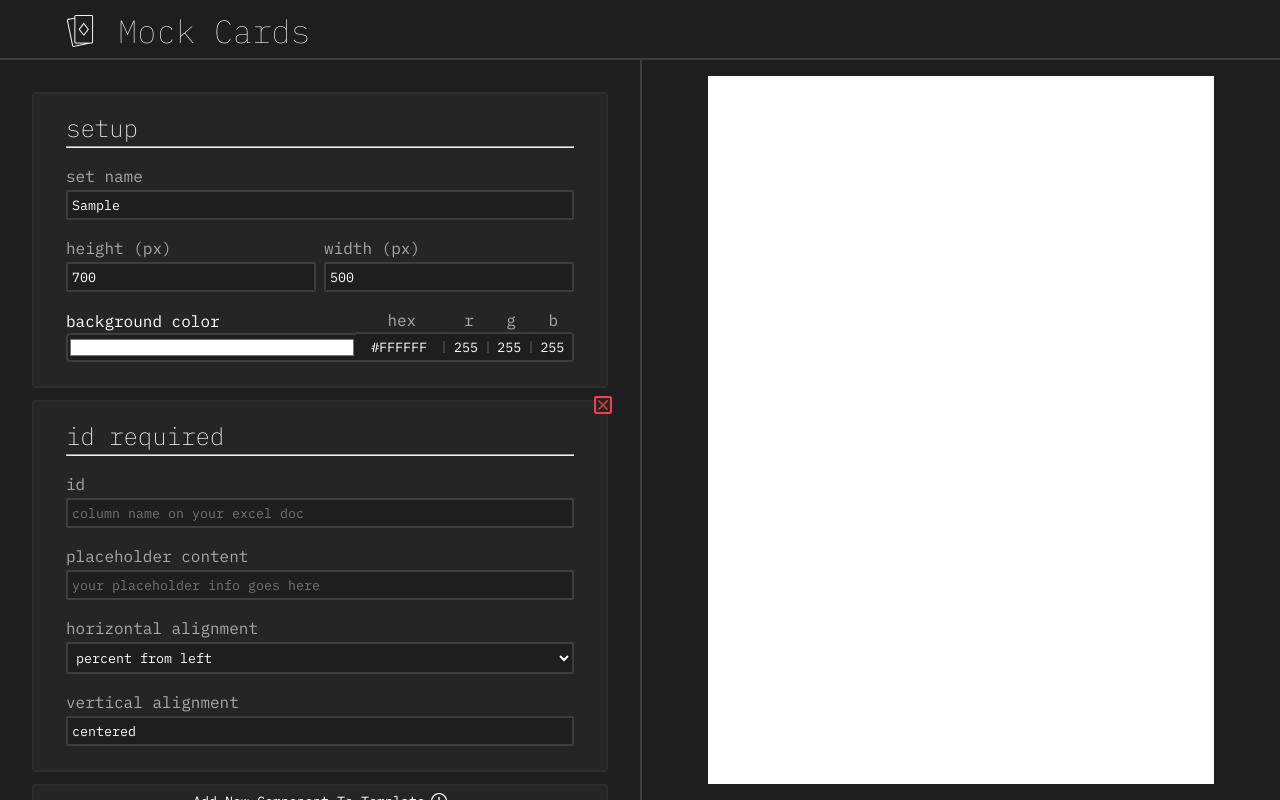
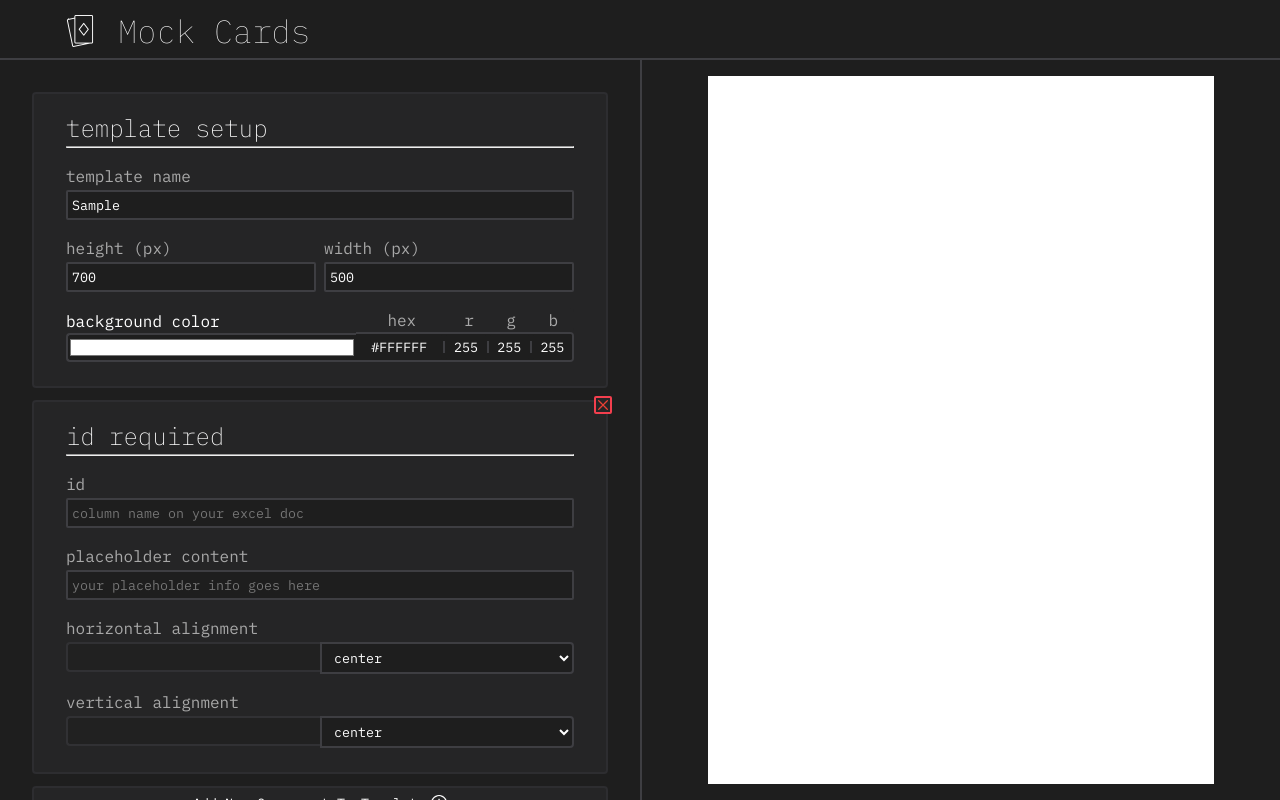
Before and after one commit to jubbers/card-mocks, a React (Vite) app: page / in a window 1280 px wide. Both pictures are taken after typing "Sample" into the empty fields and a click on the button "Add New Component To Template". Built offline with nearby package versions, Linux system fonts and the light colour scheme.

Commit message:
feat: added disable on number/text, adding ControlAlignment molecule

```diff
--- a/src/CardForms.tsx
+++ b/src/CardForms.tsx
@@ -5,7 +5,7 @@ const defaultForm: CardForm = {
   width: 500,
   backgroundColor: '#FFFFFF',
   padding: 16,
-  setName: '',
+  templateName: '',
 
   components: [],
   scaledCard: { y: -1, x: -1 },
--- a/src/components/Controls/Atoms/ControlNumber.tsx
+++ b/src/components/Controls/Atoms/ControlNumber.tsx
@@ -4,10 +4,11 @@ import { v4 as uuidv4 } from 'uuid';
 import { ControlInput, ControlPair } from '~components/Controls/Atoms';
 
 export interface ControlNumberProps {
+  disabled?: boolean;
   id: string;
   label?: string;
+  update: (value: number) => void;
   value: number;
-  update: (value: number) => void;
 }
 
 const NumberInput = styled(ControlInput)`
@@ -15,26 +16,28 @@ const NumberInput = styled(ControlInput)`
   appearance: textfield;
 `
 
-const ControlNumber = ({id, label, value, update}: ControlNumberProps) => {
+const ControlNumber = ({ disabled, id, label, update, value}: ControlNumberProps) => {
   const uniqueId = `${id}_${uuidv4()}`;
 
   const onChange = (e: React.FormEvent<HTMLInputElement>) => {
-    const newValue: number = parseInt(e.currentTarget.value, 10);
-    console.log(newValue);
+    if (e.currentTarget.value === '') {
+      update(0);
+      return;
+    }
+    const newValue: number = parseInt(e.currentTarget.value || '0', 10);
+    if (!!newValue) update(newValue);
 
-    if (!!newValue) {
-      update(newValue);
-    }
   }
 
   return (
     <ControlPair>
       { label && <label htmlFor={uniqueId}>{label}</label> }
       <NumberInput
-        type='number'
+        type={'number'}
         id={uniqueId}
-        value={value}
-        onChange={onChange}/>
+        value={disabled ? '' : value}
+        disabled={disabled === undefined ? false : disabled /* weird but allows undefined or T/F 🤷 */}
+        onChange={onChange} />
     </ControlPair>
   )
 }
--- a/src/components/Controls/Atoms/ControlSelect.tsx
+++ b/src/components/Controls/Atoms/ControlSelect.tsx
@@ -7,6 +7,7 @@ interface ControlSelectProps {
   label?: string;
   defaultIndex: number;
   items: string[];
+  values?: string[];
   update: (value: string) => void;
 }
 
@@ -30,12 +31,24 @@ const ControlSelectWrapper = styled.div`
   }
 `
 
-const ControlSelect = ({ id, label, defaultIndex, items }: ControlSelectProps) => {
+const ControlSelect = ({ id, label, defaultIndex, items, values, update }: ControlSelectProps) => {
+
+  const onChange = (e: React.ChangeEvent<HTMLSelectElement>) => {
+    update(e.target.value)
+  }
+
+  const determineOptionValue = (index: number): string => {
+    if (!values || !values[index]) return items[index];
+    return values[index];
+  }
+
   return (
     <ControlSelectWrapper>
       { label && <label htmlFor={id}>{label}</label> }
-      <select id={id} defaultValue={items[defaultIndex]}>
-        { items.map((item) => <option>{item}</option>) }
+      <select id={id} defaultValue={items[defaultIndex]} onChange={onChange}>
+        { items.map((item, index) => (
+          <option key={`${id}_${index}`} value={determineOptionValue(index)}>{item}</option>
+        ))}
       </select>
     </ControlSelectWrapper>
   )
--- a/src/components/Controls/Atoms/ControlStyles.ts
+++ b/src/components/Controls/Atoms/ControlStyles.ts
@@ -22,6 +22,11 @@ const ControlInput = styled.input`
   background-color: #1E1E1E;
   border: 2px solid #3E3E42;
   color: #FFF;
+  transition: 0.2s;
+
+  &:disabled {
+    opacity: 50%;
+  }
 `
 
 const ControlPair = styled.div`
--- a/src/components/Controls/Atoms/ControlText.tsx
+++ b/src/components/Controls/Atoms/ControlText.tsx
@@ -5,13 +5,14 @@ import { ControlInput, ControlPair } from '~components/Controls/Atoms';
 
 interface ControlTextProps {
   id: string;
-  label: string;
-  placeholder: string;
   content: string;
+  label?: string;
+  placeholder?: string;
+  disabled?: boolean;
   update: (content: string) => void;
 }
 
-const ControlText = ({id, label, placeholder, content, update}: ControlTextProps) => {
+const ControlText = ({id, label, placeholder, disabled, content, update}: ControlTextProps) => {
   const invalidInputRegex = /[^a-zA-Z0-9_ ]/g;
 
   const uniqueId = `${id}_${uuidv4()}`;
@@ -22,13 +23,14 @@ const ControlText = ({id, label, placeholder, content, update}: ControlTextProps
 
   return (
     <ControlPair>
-      <label htmlFor={uniqueId}>{label}</label>
+      { label && <label htmlFor={uniqueId}>{label}</label> }
       <ControlInput
         type='text'
         id={uniqueId}
         value={content}
         onChange={onChange}
-        placeholder={placeholder} />
+        disabled={disabled === undefined ? false : disabled /* weird but allows undefined or T/F 🤷 */ }
+        placeholder={placeholder || 'text goes here'} />
     </ControlPair>
   )
 }
--- a/src/components/Controls/ControlSetup.tsx
+++ b/src/components/Controls/ControlSetup.tsx
@@ -12,8 +12,8 @@ import ControlDoubleNumber from './Molecules/ControlDoubleNumber';
 interface SetupProps extends FormProps {};
 
 const Setup = ({cardForm, setForm}: SetupProps) => {
-  const updateSetName = (setName: string) => {
-    setForm({ ...cardForm, setName });
+  const updateTemplateName = (setName: string) => {
+    setForm({ ...cardForm, templateName: setName });
   }
 
   const updateHeight = (height: number) => {
@@ -30,13 +30,15 @@ const Setup = ({cardForm, setForm}: SetupProps) => {
 
   return (
     <ControlForm>
-      <ControlLabel label='setup' />
+      <ControlLabel label='template setup' />
+
       <ControlText
         id='setName'
-        label='set name'
+        label='template name'
         placeholder='fishing game v6.2'
-        content={cardForm.setName}
-        update={updateSetName} />
+        content={cardForm.templateName}
+        update={updateTemplateName} />
+
       <ControlDoubleNumber
         controlOne={({
           id: 'height',
@@ -49,8 +51,7 @@ const Setup = ({cardForm, setForm}: SetupProps) => {
           label: 'width (px)',
           value: cardForm.width,
           update: updateWidth
-        })}
-      />
+        })} />
 
       <ControlColor
         id='bgColor'
--- a/src/components/Controls/ControlTemplate.tsx
+++ b/src/components/Controls/ControlTemplate.tsx
@@ -5,6 +5,7 @@ import ControlLabel from '~components/Controls/Atoms/ControlLabel';
 import ControlText from '~components/Controls/Atoms/ControlText';
 import ControlRemoveButton from '~components/Controls/ControlTemplateRemoveButton.tsx';
 import ControlSelect from './Atoms/ControlSelect';
+import ControlAlignment from './Molecules/ControlAlignment';
 
 interface ComponentControlProps extends FormProps {
   index: number;
@@ -31,6 +32,12 @@ const ComponentControl = ({cardForm, setForm, index, component, removable: remov
     setForm(formCopy);
   }
 
+  const updateVerticalAlignment = (newAlignment: Alignment) => {
+    const formCopy = {...cardForm};
+    formCopy.components[index] = { ...formCopy.components[index], vertical: newAlignment }
+    setForm(formCopy);
+  }
+
   return (
     <ControlForm>
       { removeable && <ControlRemoveButton cardForm={cardForm} setForm={setForm} index={index} /> }
@@ -38,34 +45,32 @@ const ComponentControl = ({cardForm, setForm, index, component, removable: remov
       <ControlLabel label={component.id || 'id required'}/>
 
       <ControlText
+        content={component.id}
         id={`component_${index}_id`}
         label='id'
         placeholder='column name on your excel doc'
-        content={component.id}
         update={updateId} />
 
       <ControlText
+        content={component.content}
         id={`component_${index}_content`}
         label='placeholder content'
         placeholder='your placeholder info goes here'
-        content={component.content}
         update={updateContent} />
 
-      <ControlSelect
+      <ControlAlignment
+        component={cardForm.components[index]}
         id={`component_${index}_horizontal-alignment`}
-        label='horizontal alignment'
-        defaultIndex={0}
-        items={['percent from left', 'centered', 'percent from right']}
-        update={() => {}}/>
+        isHorizontal={true}
+        label={'horizontal alignment'}
+        update={updateHorizontalAlignment} />
 
-      {/* vertical (swap to dropdown) */}
-      <ControlText
-        id={`component_${index}_vertical_alignment`}
-        label='vertical alignment'
-        placeholder='centered'
-        content={'centered'}
-        update={()=>{}}
-      />
+      <ControlAlignment
+        component={cardForm.components[index]}
+        id={`component_${index}_vertical-alignment`}
+        isHorizontal={false}
+        label={'vertical alignment'}
+        update={updateVerticalAlignment} />
     </ControlForm>
   )
 }
--- /dev/null
+++ b/src/components/Controls/Molecules/ControlAlignment.tsx
@@ -0,0 +1,122 @@
+import * as React from 'react';
+import styled from 'styled-components';
+import { Alignment, AlignmentType, CardComponent, IntPercent } from '~types';
+import { ControlNumber, ControlSelect } from '../Atoms';
+
+interface ControlAlignmentProps {
+  id: string;
+  label: string;
+  component: CardComponent;
+  isHorizontal: boolean;
+  update: (alignment: Alignment) => void;
+}
+
+const ControlAlignmentContainer = styled.div`
+  width: 100%;
+
+  label {
+    color: #A8A8A8;
+  }
+`
+
+const InternalAlignmentControlsContainer = styled.div`
+  display: flex;
+  flex-direction: row;
+  width: 100%;
+
+  div {
+    display: flex;
+    flex: 1;
+  }
+
+  div:first-child input {
+    border-right: none;
+    border-radius: 4px 0 0 4px;
+  }
+
+  div:last-child select {
+    padding: 4px 8px;
+    border-radius: 0 4px 4px 0;
+  }
+`
+
+const CenteredNumbers = styled(ControlNumber)`
+  text-align: center;
+`
+
+
+const ControlAlignment = ({ id, isHorizontal, label, component, update }: ControlAlignmentProps) => {
+  const options = isHorizontal
+    ? ['percent from left', 'center', 'percent from right']
+    : ['percent from top', 'center', 'percent from bottom'];
+
+  const componentValue = isHorizontal
+    ? component.horizontal.percentage
+    : component.vertical.percentage;
+
+  const defaultSelectIndex: number = isHorizontal
+    ? ['start', 'center', 'end'].indexOf(component.horizontal.type)
+    : ['start', 'center', 'end'].indexOf(component.vertical.type)
+
+
+  const isValueDisabled = (): boolean => {
+    return isHorizontal
+      ? component.horizontal.type === 'center'
+      : component.vertical.type === 'center'
+  }
+
+  const updateAlignmentType = (newType: string) => {
+    // typesafe shenanigans
+    let typeChecked: AlignmentType;
+    if (['start', 'center', 'end'].includes(newType))  {
+      typeChecked = newType as AlignmentType;
+    } else {
+      console.log(`Invalid alignment type passed [${newType}], escaping early`);
+      return;
+    }
+
+    // actually update
+    const alignmentCopy: Alignment = isHorizontal ? component.horizontal : component.vertical;
+    alignmentCopy.type = typeChecked;
+    update(alignmentCopy);
+  }
+
+  const updateAlignmentPercentage = (newPercentage: number) => {
+    const alignmentCopy: Alignment = isHorizontal ? component.horizontal : component.vertical;
+    if (newPercentage % 1 !== 0) {
+      // TODO: Add in a notification app to give this info back to users
+      // This seems more stable than noty was -> https://www.npmjs.com/package/react-toastify
+      console.log(`Non-integer detected [${newPercentage}], skipping update...`)
+      return;
+    } else if (newPercentage < 0 || newPercentage > 100) {
+      console.log(`Integer passed outside acceptable range [${newPercentage}], skipping update...`);
+      return;
+    }
+    alignmentCopy.percentage = newPercentage as IntPercent || 0;
+    update(alignmentCopy);
+  }
+
+
+  return (
+    <ControlAlignmentContainer>
+      <label htmlFor={`component_${id}_alignment-select`}>{label}</label>
+      <InternalAlignmentControlsContainer>
+        <CenteredNumbers
+          id={`component_${id}_alignment-text`}
+          value={componentValue || 0}
+          disabled={isValueDisabled()}
+          update={updateAlignmentPercentage} />
+        <ControlSelect
+          id={`component_${id}_alignment-select`}
+          defaultIndex={defaultSelectIndex}
+          items={options}
+          values={['start', 'center', 'end']}
+          update={updateAlignmentType} />
+      </InternalAlignmentControlsContainer>
+
+    </ControlAlignmentContainer>
+
+  )
+}
+
+export default ControlAlignment
--- a/src/types.d.ts
+++ b/src/types.d.ts
@@ -3,7 +3,7 @@ export type HexColor = `#${string}`;
 export interface CardForm {
   height: number;
   width: number;
-  setName: string;
+  templateName: string;
   padding: IntPercent;
   backgroundColor: HexColor;
 
```
